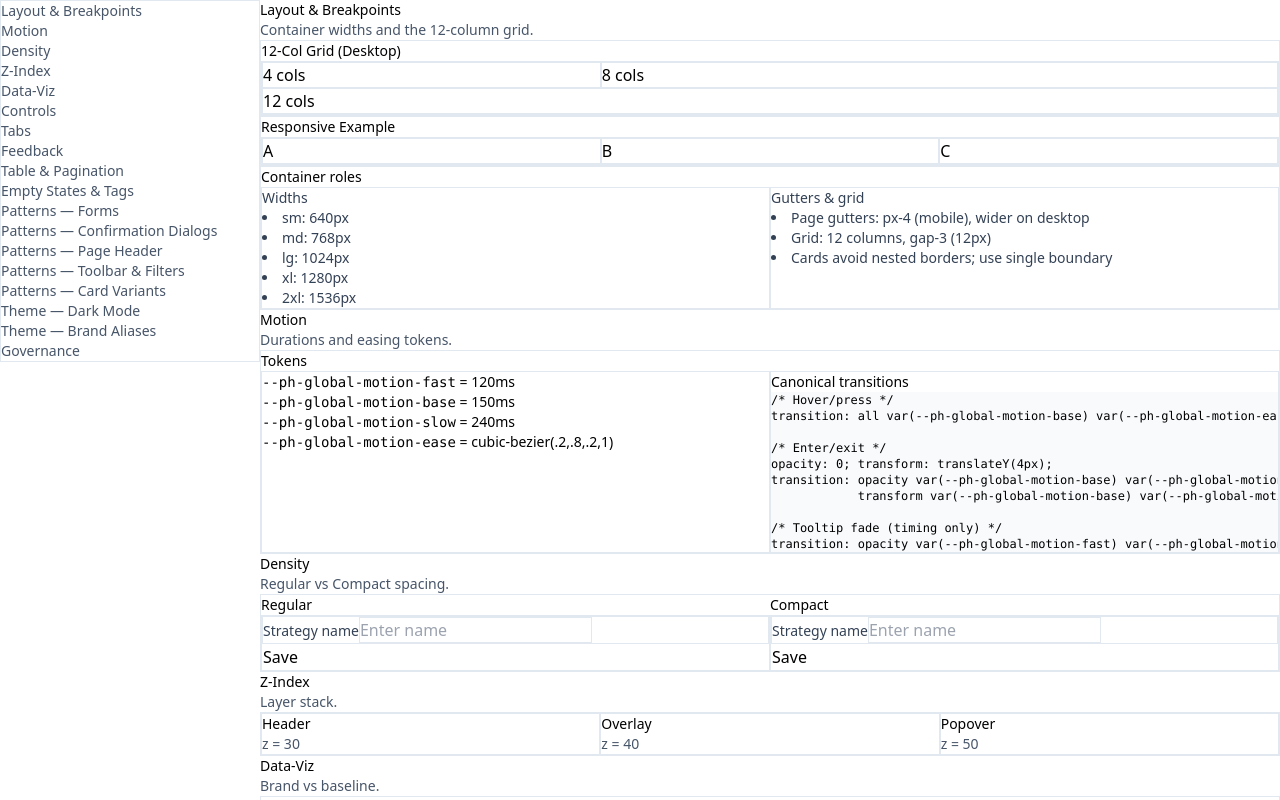
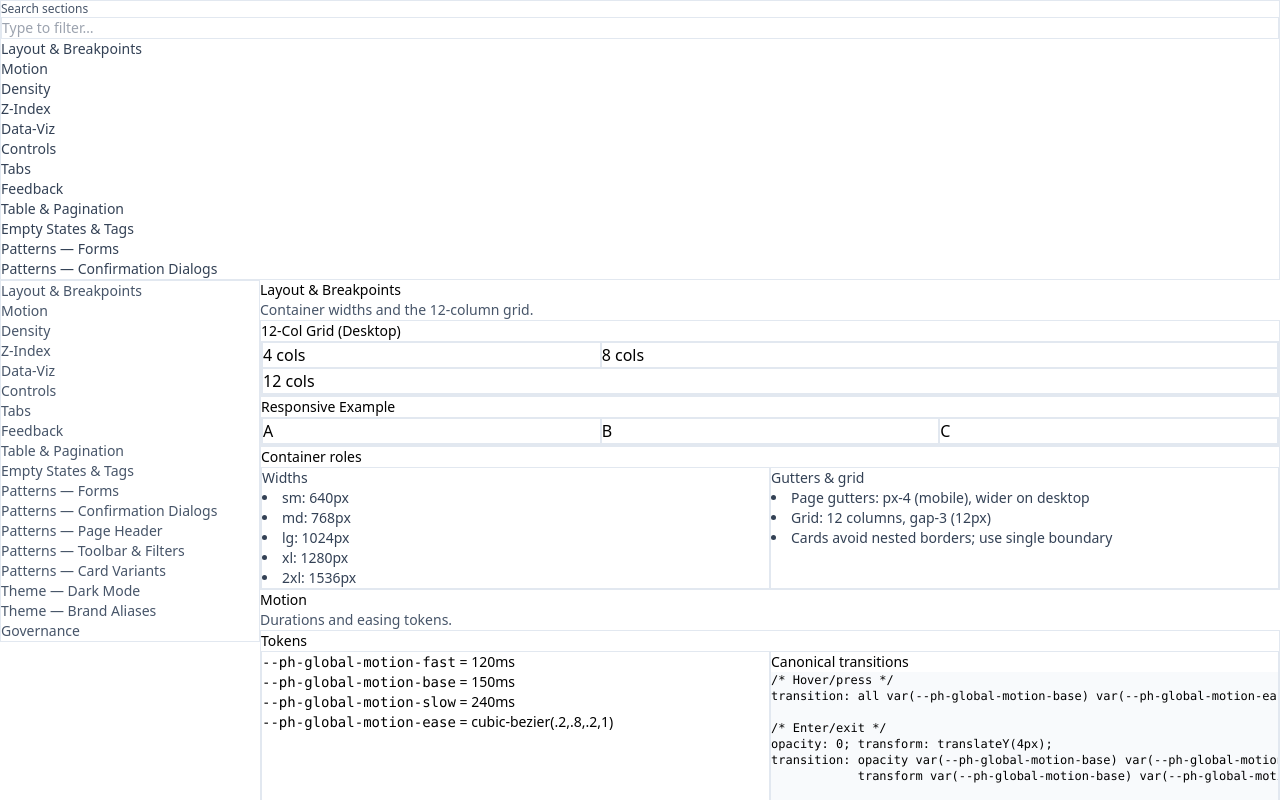
Before and after one commit to thomasbk0512/pharos-design-system, a Next.js app: page /design-system in a window 1280 px wide. Shown: the top 800 px of the page. Built offline with nearby package versions, Linux system fonts and the light colour scheme.

Commit message:
feat: add lightweight client-side Docs Search for quick section navigation

```diff
--- /dev/null
+++ b/components/docs/DocsSearch.tsx
@@ -0,0 +1,44 @@
+'use client'
+import * as React from 'react'
+
+type Item = { id: string; label: string }
+
+export function DocsSearch({ items }: { items: Item[] }) {
+  const [q, setQ] = React.useState('')
+  const filtered = React.useMemo(() => {
+    const needle = q.trim().toLowerCase()
+    if (!needle) return items
+    return items.filter(i =>
+      i.label.toLowerCase().includes(needle) || i.id.toLowerCase().includes(needle)
+    )
+  }, [q, items])
+
+  return (
+    <div className="rounded-2xl border border-slate-200 bg-white shadow-pharos-sm p-3 grid gap-2">
+      <label htmlFor="ph-docs-search" className="text-xs text-slate-600">Search sections</label>
+      <input
+        id="ph-docs-search"
+        type="text"
+        value={q}
+        onChange={(e) => setQ(e.target.value)}
+        placeholder="Type to filter…"
+        className="h-8 rounded-xl border border-slate-200 bg-white px-3 text-sm text-slate-800 outline-none focus-visible:ring-2 focus-visible:ring-brand focus-visible:ring-offset-2"
+      />
+      <div className="grid gap-1">
+        {filtered.length === 0 ? (
+          <div className="text-xs text-slate-600">No matches.</div>
+        ) : (
+          filtered.slice(0, 12).map((i) => (
+            <a
+              key={i.id}
+              href={`#${i.id}`}
+              className="text-sm text-slate-700 hover:text-slate-900 underline-offset-2 hover:underline"
+            >
+              {i.label}
+            </a>
+          ))
+        )}
+      </div>
+    </div>
+  )
+}
--- a/src/app/design-system/page.tsx
+++ b/src/app/design-system/page.tsx
@@ -28,8 +28,30 @@ import { ConfirmDialogSpec } from '../../../components/patterns/ConfirmDialogSpe
 import { PageHeader } from '../../../components/patterns/PageHeader'
 import { ToolbarFilters } from '../../../components/patterns/ToolbarFilters'
 import { CardVariants } from '../../../components/patterns/CardVariants'
+import { DocsSearch } from '../../../components/docs/DocsSearch'
 
 export default function Page() {
+  // Document sections for search and navigation
+  const DOC_SECTIONS = [
+    { id: 'foundations-layout',   label: 'Layout & Breakpoints' },
+    { id: 'foundations-motion',   label: 'Motion' },
+    { id: 'foundations-density',  label: 'Density' },
+    { id: 'foundations-zindex',   label: 'Z-Index' },
+    { id: 'foundations-dataviz',  label: 'Data-Viz' },
+    { id: 'controls',             label: 'Controls' },
+    { id: 'tabs',                 label: 'Tabs' },
+    { id: 'feedback',             label: 'Feedback' },
+    { id: 'table-pagination',     label: 'Table & Pagination' },
+    { id: 'empty-tags',           label: 'Empty States & Tags' },
+    { id: 'patterns-forms',       label: 'Patterns — Forms' },
+    { id: 'patterns-confirmation', label: 'Patterns — Confirmation Dialogs' },
+    { id: 'patterns-header',      label: 'Patterns — Page Header' },
+    { id: 'patterns-toolbar',     label: 'Patterns — Toolbar & Filters' },
+    { id: 'patterns-cards',       label: 'Patterns — Card Variants' },
+    { id: 'theme-dark',           label: 'Theme — Dark Mode' },
+    { id: 'theme-alias',          label: 'Theme — Brand Aliases' },
+    { id: 'governance',           label: 'Governance' },
+  ]
   // Example table rows (static)
   const rows = [
     { name: 'WETH/USDC', value: '$5,000', date: '2025-06-01' },
@@ -41,7 +63,9 @@ export default function Page() {
     <>
       <style>{`html{ scroll-behavior:smooth; }`}</style>
     <DocsPage>
-      <div className="lg:grid lg:grid-cols-[260px_1fr] lg:gap-6">
+      <div className="grid gap-3">
+        <DocsSearch items={DOC_SECTIONS} />
+        <div className="lg:grid lg:grid-cols-[260px_1fr] lg:gap-6">
         {/* Left Rail: Table of Contents */}
         <div className="hidden lg:block">
           <DocsToc
@@ -410,6 +434,7 @@ export default function Page() {
       </DocsSection>
         </div>
       </div>
+      </div>
     </DocsPage>
     </>
   )
```
